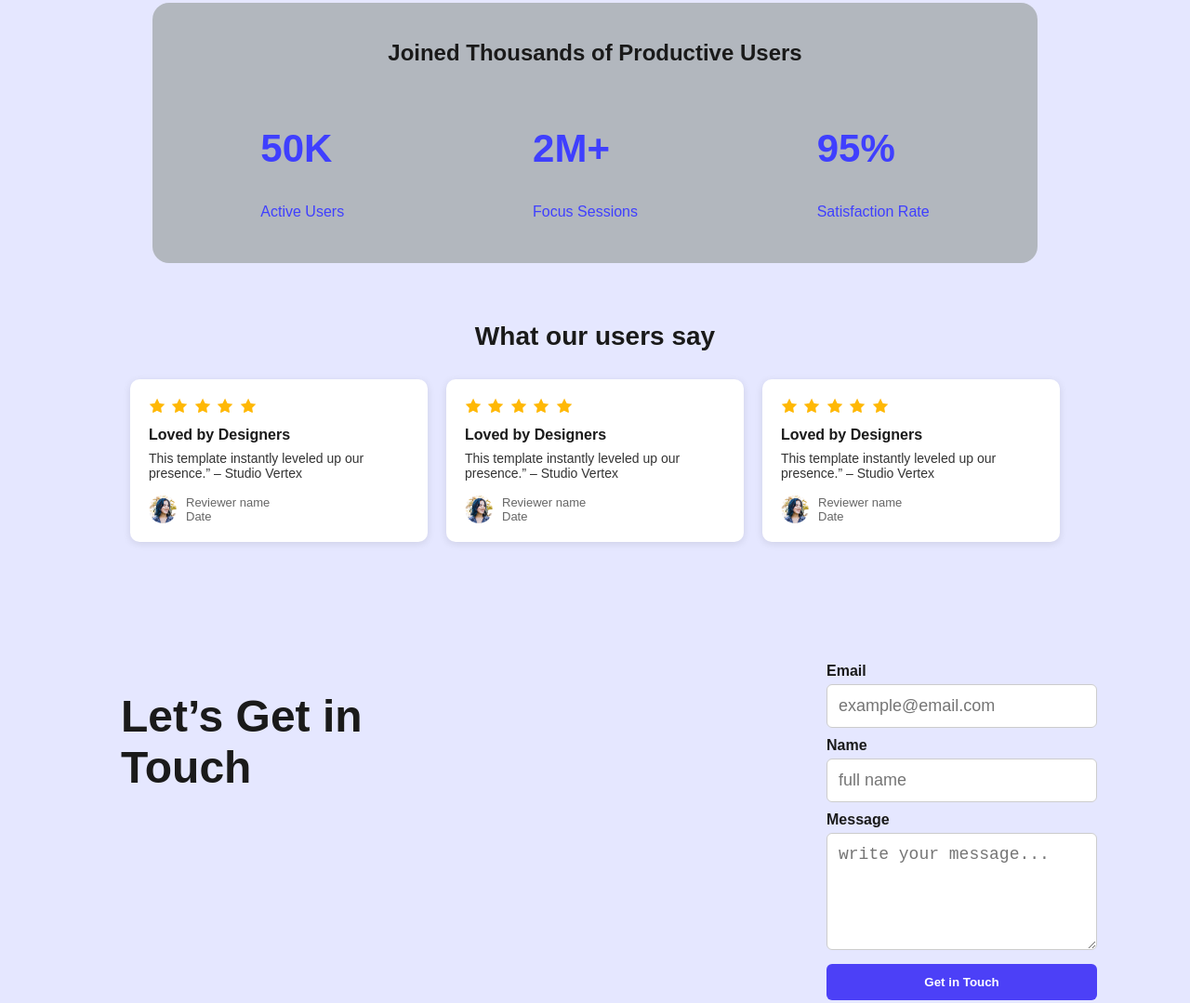
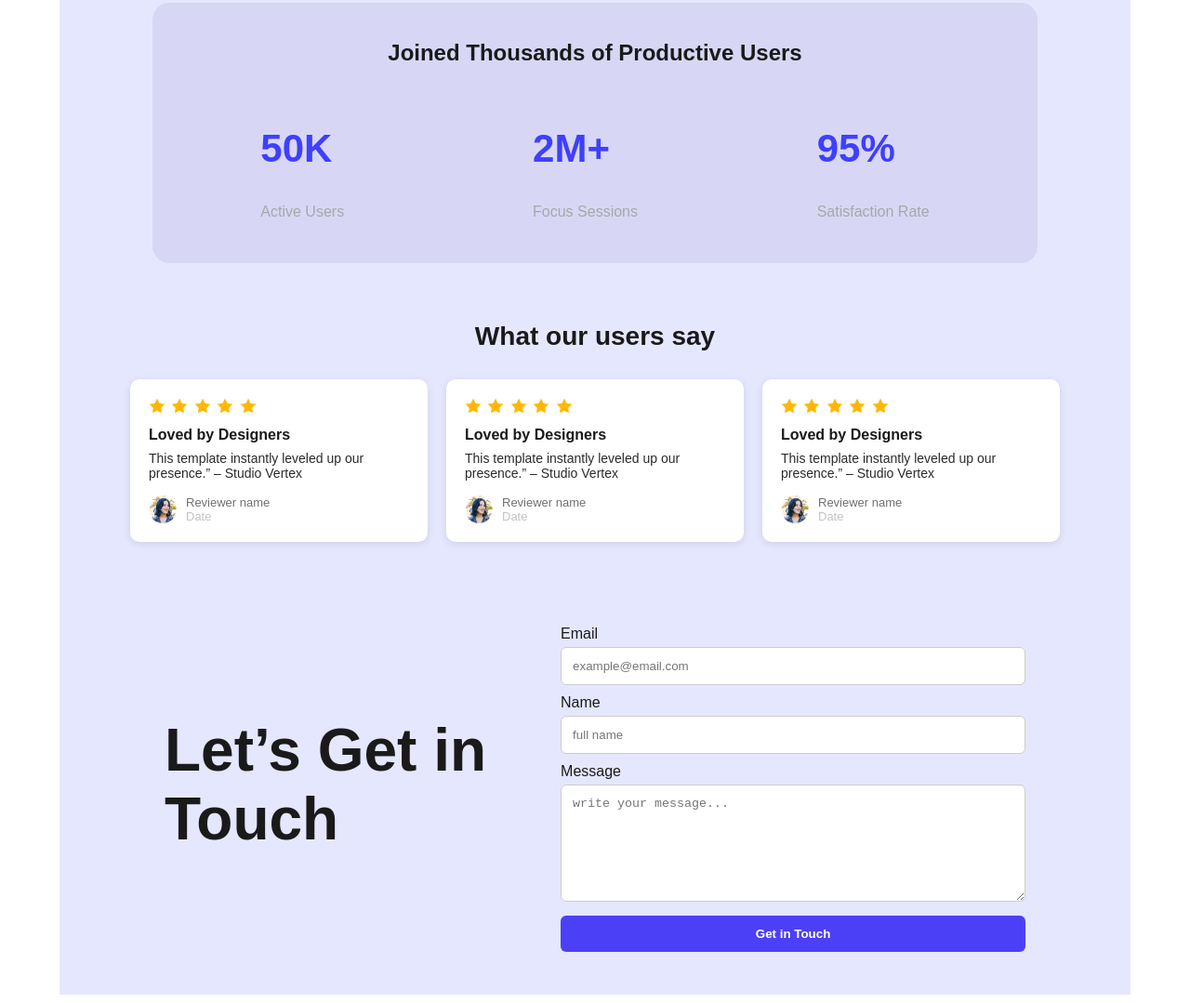
Before and after one commit to knritu/my-assignment, a plain HTML site: page index.html in a window 1280 px wide. Shown: the part 804-1883 px from the top of the page at 93% size. Drawn offline with Linux system fonts and the light colour scheme.

Commit message:
addded proper colors to all contents

```diff
--- a/assignment.css
+++ b/assignment.css
@@ -116,7 +116,7 @@ color: rgba(37, 36, 50, 0.5);
   display: block;
 }
 .stats {
-  background: rgb(178, 183, 190);
+  background: #d7d7f5;
   background-size: auto;
   border-radius: 18px;
   padding: 20px;
@@ -139,11 +139,14 @@ color: rgba(37, 36, 50, 0.5);
 .clip1{
   font-size: 42px;
 }
+.clip2{
+  color: #a8a7a7;
+}
 .users{
    text-align: center;
 }
 body{
-  background: #e5e7ff;s
+  background: white
 }
 .say{
       font-size: 28px;
@@ -190,7 +193,7 @@ body{
     }
 .text {
       font-size: 14px;
-      color: #333;
+      color: #2b2a2a;
       margin-bottom: 16px;
     }
 
@@ -207,43 +210,48 @@ body{
 
     .reviewer-info {
       font-size: 13px;
-      color: #666;
+      color: #707070;
     }
 .reviewer-info span {
       display: block;
     }
+     .date{
+      color: rgb(197, 194, 194);
+     }
+contact-section {
+  font-family: Arial , sans-serif;
+  max-width:1140px;
+  padding: 0;
 
-contact-section {
-  padding: 60px 20px;
 }
 
 .contact-container {
   display: flex;
-  justify-content: space-between;
-  flex-wrap: wrap;
-  max-width: 1100px;
-  margin: auto;
-  gap: 40px;
-  padding: 40px;
+  justify-content: center;
+  align-items: center;
+  gap: 80px;
+  width: 100%;
+
 }
 
 .left h1 {
-  font-size: 48px;
-  font-weight: bold;
-  padding-right: 30px;
+  font-size: 64px;
+  font-weight: bolder;
+  text-align: left;
+  justify-content: center;
 }
 
 .right form {
   display: flex;
   flex-direction: column;
-  width: 100%;
-  max-width: 500px;
-  padding-left: 30px;
+  width: 500px;
+  gap: auto;
+
 }
 
 .right form label {
   margin: 10px 0 5px;
-  font-weight: bold;
+
 }
 
 .right form input,
@@ -251,7 +259,7 @@ contact-section {
   padding: 12px;
   border: 1px solid #ccc;
   border-radius: 6px;
-  font-size: 18px;
+
 }
 
 .right form textarea {
@@ -273,6 +281,7 @@ contact-section {
 .right form button:hover{
   background-color: yellow;
   color: black;
+
 }
 
 
--- a/index.html
+++ b/index.html
@@ -39,9 +39,9 @@
 <section class="stats">
     <h2 class="users">Joined Thousands of Productive Users</h2>
     <div class="numbers">
-      <div ><h1 class="clip1">50K</h1><p>Active Users</p></div>
-      <div ><h1 class="clip1">2M+</h1><p>Focus Sessions</p></div>
-      <div><h1 class="clip1">95%</h1><p>Satisfaction Rate</p></div>
+      <div ><h1 class="clip1">50K</h1><p class="clip2">Active Users</p></div>
+      <div ><h1 class="clip1">2M+</h1><p class="clip2">Focus Sessions</p></div>
+      <div><h1 class="clip1">95%</h1><p class="clip2">Satisfaction Rate</p></div>
     </div>
   </section>
 <section class="testimonials">
@@ -62,7 +62,7 @@
         <img src="avatar.jpg" alt="Reviewer Avatar" />
         <div class="reviewer-info">
           <span>Reviewer name</span>
-<span>Date</span>
+<span class="date">Date</span>
         </div>
       </div>
     </div>
@@ -82,7 +82,7 @@
         <img src="avatar.jpg" alt="Reviewer Avatar" />
         <div class="reviewer-info">
           <span>Reviewer name</span>
-          <span>Date</span>
+          <span class="date">Date</span>
         </div>
       </div>
     </div>
@@ -101,7 +101,7 @@
         <img src="avatar.jpg" alt="Reviewer Avatar" />
         <div class="reviewer-info">
           <span>Reviewer name</span>
-          <span>Date</span>
+          <span class="date">Date</span>
         </div>
       </div>
  </div>
@@ -116,10 +116,10 @@
       <div class="right">
         <form>
           <label for="email">Email</label>
-          <input type="email" id="email" placeholder="example@email.com"  />
+          <input type="email" id="email" placeholder="example@email.com" required  />
 
           <label for="name">Name</label>
-          <input type="text" id="name" placeholder="full name" />
+          <input type="text" id="name" placeholder="full name" required />
           <label for="message">Message</label>
           <textarea id="message" placeholder="write your message..." required></textarea>
 
```
